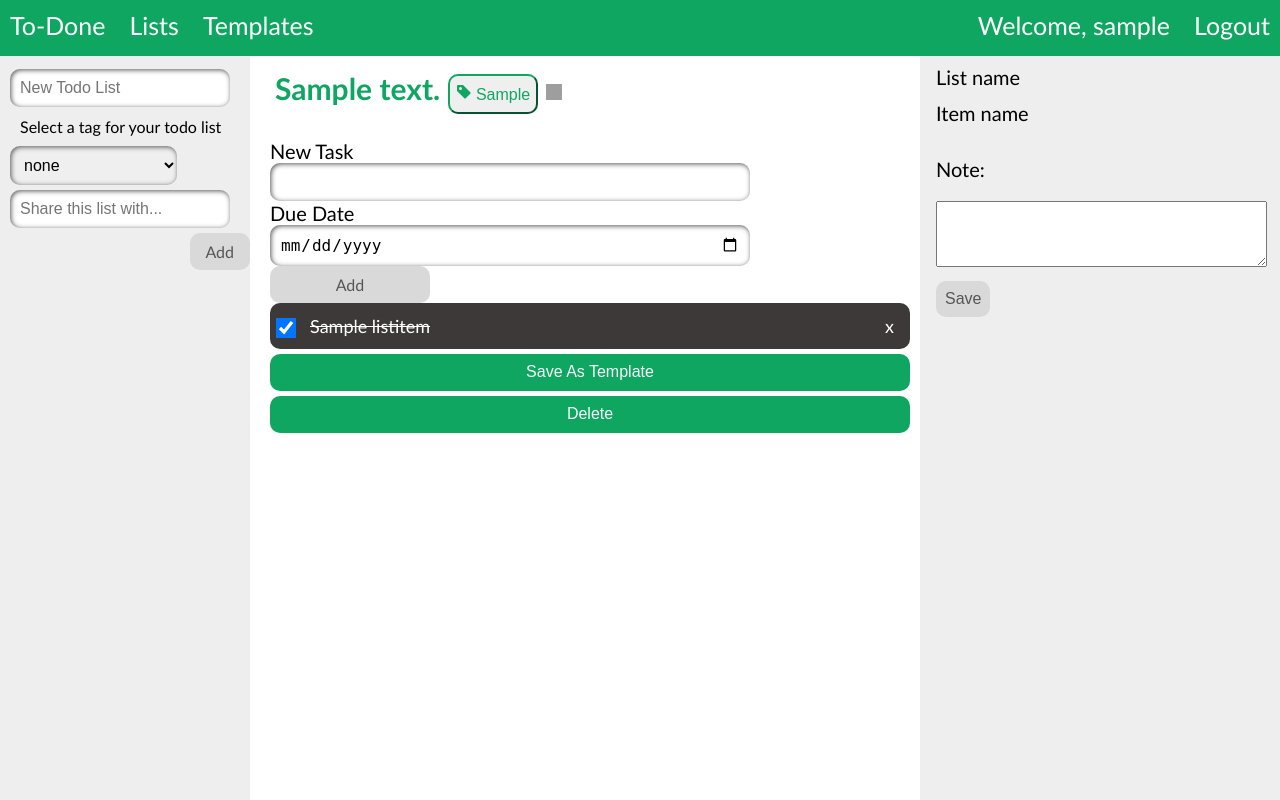
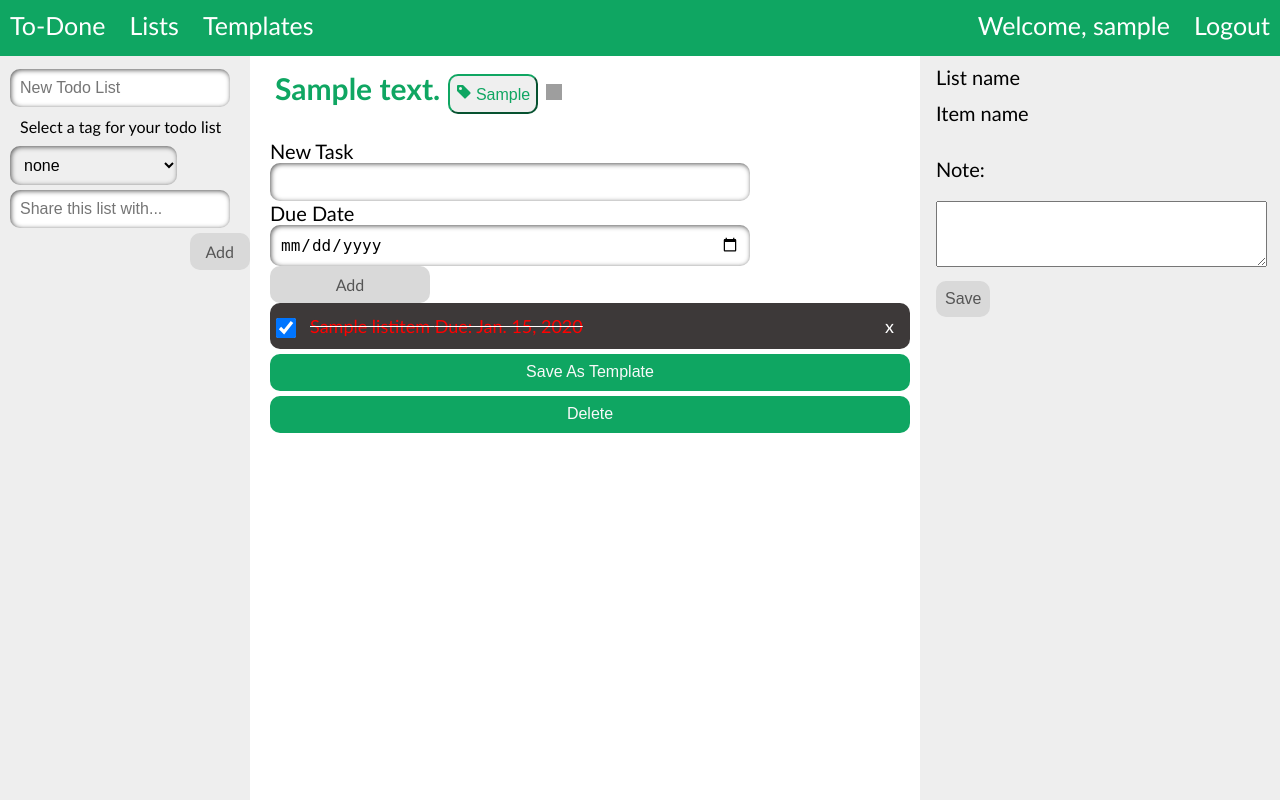
Before and after one commit to shahleon/smart-todo, a Django app: page /todo/1 in a window 1280 px wide. Run offline with Django 3.2, Linux system fonts and the light colour scheme; a user stored in the database is signed in; tables that the repository leaves empty hold one stand-in row (values such as "Sample post"); grey boxes are pictures that could not be loaded.

Commit message:
complete due day
send due day to view
send due day color options to view

```diff
--- a/todo/models.py
+++ b/todo/models.py
@@ -33,6 +33,7 @@ class ListItem(models.Model):
     is_done = models.BooleanField(default=False)
     created_on = models.DateTimeField()
     list = models.ForeignKey(List, on_delete=models.CASCADE)
+    due_date = models.DateField()
 
     objects = models.Manager()
 
--- a/todo/templates/todo/index.html
+++ b/todo/templates/todo/index.html
@@ -468,8 +468,8 @@
                   <input type="text" class="form-control" id="{{ "InputText_"|addstr:list.id }}">
                 </div>
                 <div class="form-group">
-                  <label for="date">Due Date</label>
-                  <input type="date" class="form-control" id="date">
+                  <label for="{{ "InputDue_"|addstr:list.id }}">Due Date</label>
+                  <input type="date" class="form-control" id="{{ "InputDue_"|addstr:list.id }}">
                 </div>
             </form>
             <div>
@@ -489,7 +489,8 @@
                     {% else %}
                             <input type="checkbox" id="{{ "ListItem_"|addstr:list_item.id }}" name="{{ "ListItem_"|addstr:list_item.id }}" value="{{ "ListItem_"|addstr:list_item.id }}" checked>
                     {% endif %}
-                            <label for="{{ "ListItem_"|addstr:list_item.id }}">{{ list_item.item_name }}</label>
+                            <label for="{{ "ListItem_"|addstr:list_item.id }}" style="color:{{list_item.color}};">{{ list_item.item_name }}</label>
+                            <label for="{{ "ListItem_"|addstr:list_item.id }}" style="color:{{list_item.color}};">Due: {{list_item.due_date}}</label>
                             <span class="close">x</span>
                         </li>
                 {% endif %}
@@ -554,7 +555,8 @@
                         {% else %}
                                 <input type="checkbox" id="{{ "ListItem_"|addstr:list_item.id }}" name="{{ "ListItem_"|addstr:list_item.id }}" value="{{ "ListItem_"|addstr:list_item.id }}" checked>
                         {% endif %}
-                                <label for="{{ "ListItem_"|addstr:list_item.id }}">{{ list_item.item_name }}</label>
+                                <label for="{{ "ListItem_"|addstr:list_item.id }}" style="color:{{list_item.color}};">{{ list_item.item_name }}</label>
+                                <label for="{{ "ListItem_"|addstr:list_item.id }}" style="color:{{list_item.color}};">Due: {{list_item.due_date}}</label>
                                 <span class="close">x</span>
                             </li>
                     {% endif %}
@@ -755,7 +757,6 @@ function newElement(list_id, saved_to_database = true) {
         var httpRequest = new XMLHttpRequest()
         var today = new Date()
         var create_on_timestamp = today.getTime() / 1000
-
         httpRequest.onreadystatechange = function() {
             if (this.readyState === 4 && this.status === 200) {
                 // get the newly created item's id and set it as the id of the html tag
@@ -790,11 +791,12 @@ function newElement(list_id, saved_to_database = true) {
         var params = {
             "list_id": list_id,
             "list_item_name": inputValue,
-            "create_on": create_on_timestamp
+            "create_on": create_on_timestamp,
+            "due_date": inputDue
         }
         httpRequest.send(JSON.stringify(params))
     }
-    // window.location.reload();
+    window.location.reload();
     {#else {#}
     {#    return#}
     {#}#}
--- a/todo/views.py
+++ b/todo/views.py
@@ -54,11 +54,14 @@ def index(request, list_id=0):
             if query_list:
                 shared_list.append(query_list)
 
-
-
     latest_list_items = ListItem.objects.order_by('list_id')
     saved_templates = Template.objects.filter(user_id_id=request.user.id).order_by('created_on')
     list_tags = ListTags.objects.filter(user_id=request.user.id).order_by('created_on')
+
+    # change color when is or over due
+    cur_date = datetime.date.today()
+    for list_item in latest_list_items:
+        list_item.color = "#FF0000" if cur_date > list_item.due_date else "#000000"
 
     # latest_lists.append(shared_list)
     # print(latest_lists[0].updated_on)
@@ -226,13 +229,14 @@ def addNewListItem(request):
         item_name = body['list_item_name']
         create_on = body['create_on']
         create_on_time = datetime.datetime.fromtimestamp(create_on)
+        due_date = body['due_date']
         print(item_name)
         print(create_on)
         result_item_id = -1
         # create a new to-do list object and save it to the database
         try:
             with transaction.atomic():
-                todo_list_item = ListItem(item_name=item_name, created_on=create_on_time, list_id=list_id, item_text="", is_done=False)
+                todo_list_item = ListItem(item_name=item_name, created_on=create_on_time, due_date=due_date, list_id=list_id, item_text="", is_done=False)
                 todo_list_item.save()
                 result_item_id = todo_list_item.id
         except IntegrityError:
```
Also changed, not shown: todo/migrations/0001_initial.py, todo/migrations/0002_usertodotemplate_templateitem.py (deleted), todo/migrations/0003_user.py (deleted), todo/migrations/0004_list_user_id.py (deleted), todo/migrations/0005_listitem_item_name.py (deleted), todo/migrations/0006_rename_usertodotemplate_template.py (deleted), todo/migrations/0007_template_user_id.py (deleted), todo/migrations/0008_alter_list_user_id_alter_template_user_id_and_more.py (deleted), todo/migrations/0009_list_list_tag.py (deleted), todo/migrations/0010_listtags.py (deleted), todo/migrations/0011_sharedusers.py (deleted), todo/migrations/0012_sharedlist.py (deleted), todo/migrations/0013_list_is_shared.py (deleted).
